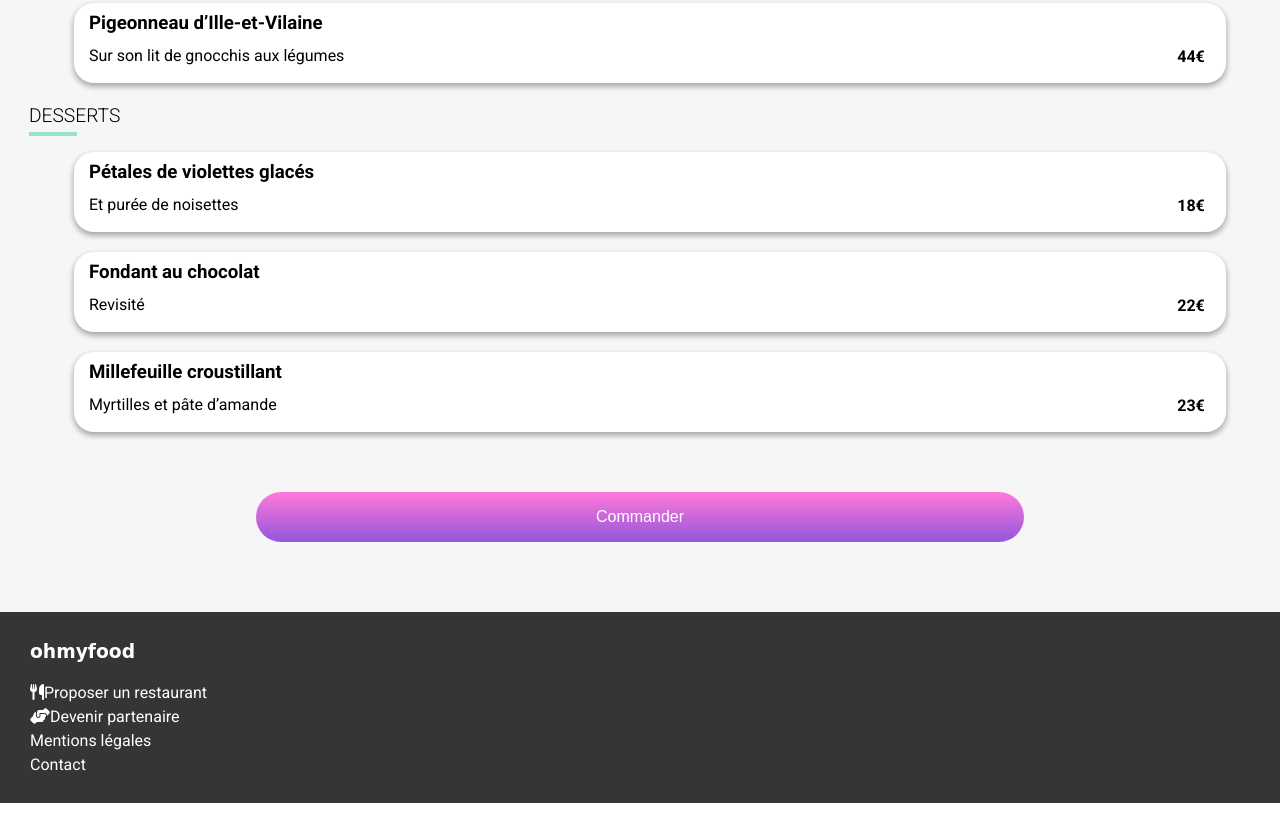
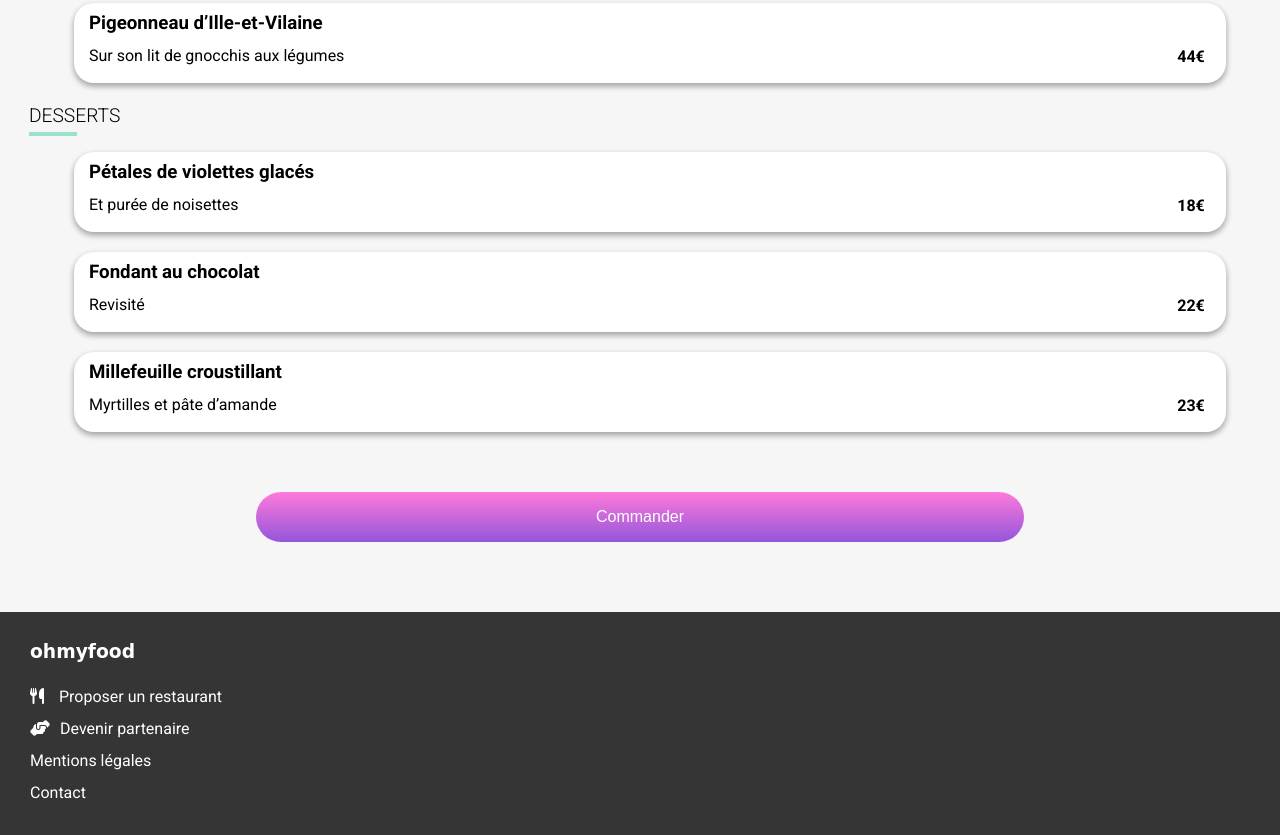
Before and after one commit to Gautier50/Dev-Web_P3_Ohmyfood, a website: page a_la_francaise.html in a window 1280 px wide. Shown: the part 979-1814 px from the top of the page. Before the commit the page ends 1782 px from the top, so only its background shows below. Drawn offline with nearby package versions, Linux system fonts and the light colour scheme; files that its build step writes are made by us from their sources; a web font is replaced by a local one.

Commit message:
amélioration mise en page footer

```diff
--- a/a_la_francaise.html
+++ b/a_la_francaise.html
@@ -224,8 +224,8 @@
         </div>
 
         <ul>
-            <li><i class="fas fa-utensils"></i><span>Proposer un restaurant</span></li>
-            <li><i class="fas fa-hands-helping"></i><span>Devenir partenaire</span></li>
+            <li id="proposer_un_restaurant"><i class="fas fa-utensils"></i><span>Proposer un restaurant</span></li>
+            <li id="devenir_partenaire"><i class="fas fa-hands-helping"></i><span>Devenir partenaire</span></li>
             <li>Mentions légales</li>
             <li><a href="mailto:contact@ohmyfood.com">Contact</a></li>
         </ul>
--- a/sass/scss/_mixins.scss
+++ b/sass/scss/_mixins.scss
@@ -112,12 +112,20 @@
     font-family: "shrikhand", cursive;
     padding-left: 20px;
   }
+  #proposer_un_restaurant {
+    span {
+      margin-left: 15px;
+    }
+  }
+  span {
+    margin-left: 10px;
+  }
   ul {
     padding-left: 20px;
   }
   li {
     list-style-type: none;
-    line-height: 1.5rem;
+    line-height: 2rem;
     a {
       text-decoration: none;
       color: white;
```
Also changed, not shown: la_note_enchantee.html (+2 -2 lines), la_palette_du_gout.html (+2 -2 lines), le_delice_des_sens.html (+2 -2 lines), sass/scss/menus.scss (indentation only).
